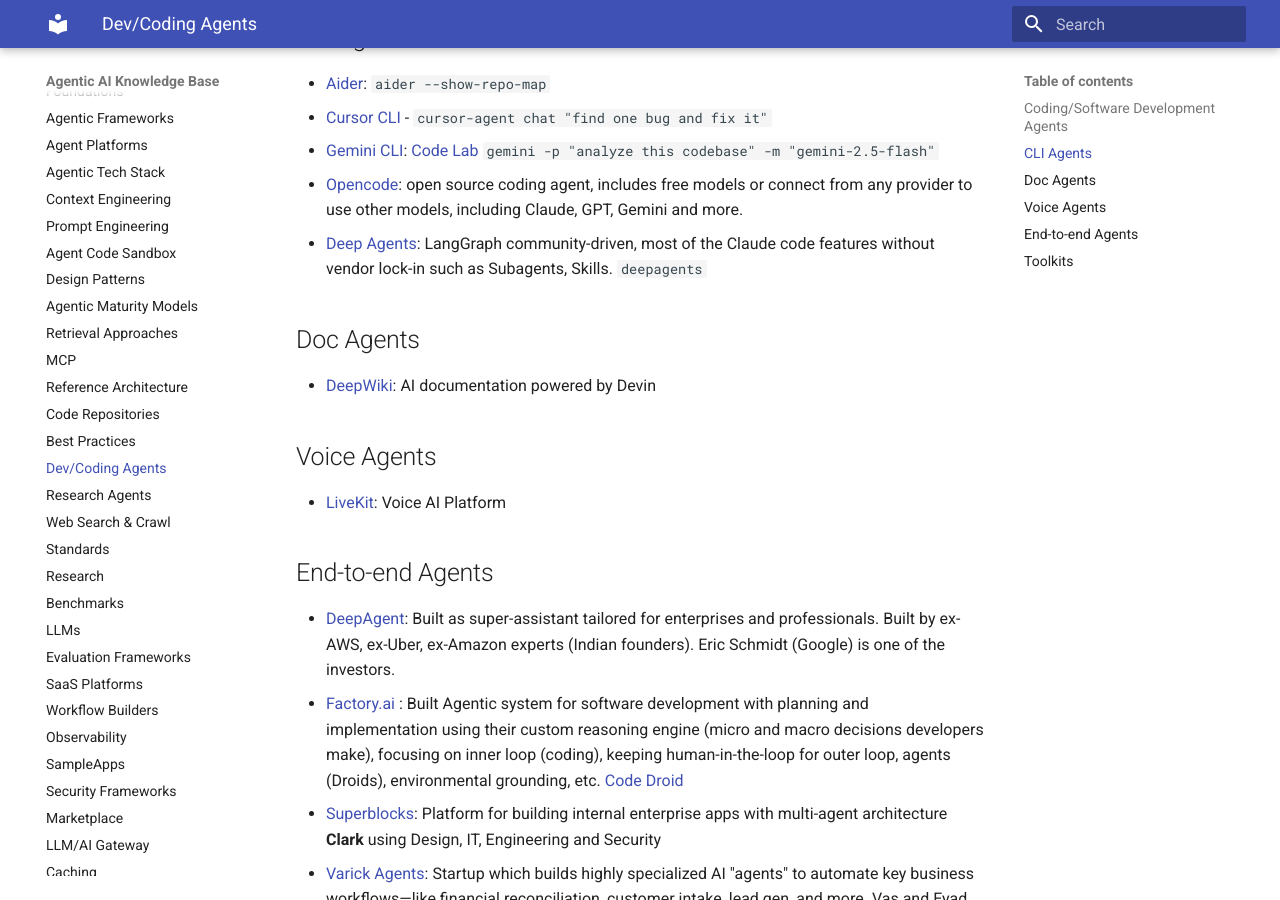
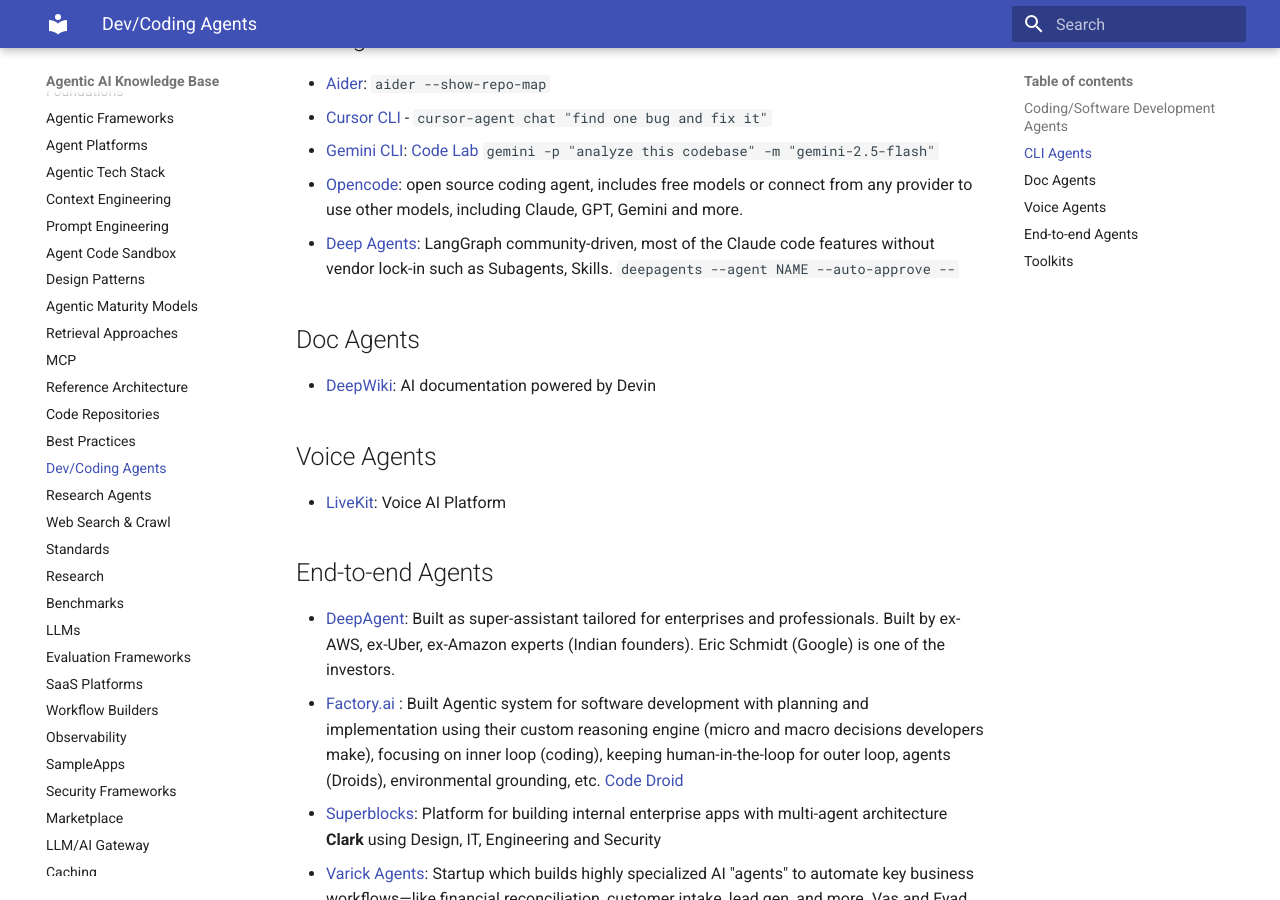
Before and after one commit to ankurkumarz/agentic-ai-knowledge-base, an MkDocs documentation site: the page built from docs/DevAgents/Readme.md, in a window 1280 px wide and 900 px high, scrolled down 689 px. Built offline with MkDocs 1.6.1 and Material for MkDocs 9.7.7, drawn with Linux system fonts in a browser that asks for light colours.

Commit message:
Update Readme.md

````diff
--- a/docs/DevAgents/Readme.md
+++ b/docs/DevAgents/Readme.md
@@ -19,7 +19,7 @@
 - [Gemini CLI](https://docs.cloud.google.com/gemini/docs/codeassist/gemini-cli): [Code Lab](https://codelabs.developers.google.com/gemini-cli-hands-on) ``` gemini -p "analyze this codebase" -m "gemini-2.5-flash"  ```
 - [Opencode](https://opencode.ai/): open source coding agent, includes free models or connect from any provider to
 use other models, including Claude, GPT, Gemini and more.
-- [Deep Agents](https://github.com/langchain-ai/deepagents): LangGraph community-driven, most of the Claude code features without vendor lock-in such as Subagents, Skills. ``` deepagents ```
+- [Deep Agents](https://github.com/langchain-ai/deepagents): LangGraph community-driven, most of the Claude code features without vendor lock-in such as Subagents, Skills. ``` deepagents --agent NAME --auto-approve --```
 
 ## Doc Agents
 
````
